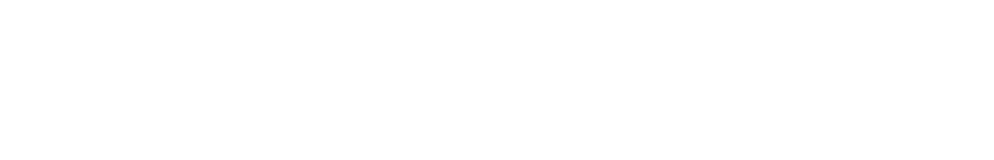
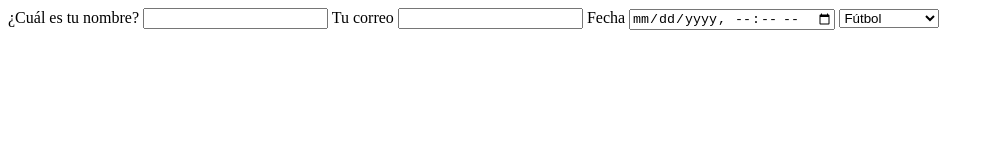
Before and after one commit to emilioc11/repositorio-hola-mundo, a plain HTML site: page TareasSenpai/tareaFormulario.html in a window 1280 px wide. Shown: the whole page, without its empty margins (0-994 px from the left). Drawn offline with Linux system fonts and the light colour scheme.

Commit message:
actualización 14/9

```diff
--- a/TareasSenpai/tareaFormulario.html
+++ b/TareasSenpai/tareaFormulario.html
@@ -4,9 +4,34 @@
     <meta charset="UTF-8">
     <meta http-equiv="X-UA-Compatible" content="IE=edge">
     <meta name="viewport" content="width=device-width, initial-scale=1.0">
-    <title>Document</title>
+    <title>Formulario</title>
 </head>
 <body>
+    <main>
+        <form>
+            <label for="nombre">
+                <!-- la definición de for debe ser igual que el id -->
+                <span>¿Cuál es tu nombre?</span>
+                <!-- la etiqueta de span es un contenedor de línea -->
+                <input type="text" name="nombre" id="nombre">
+            </label>
+            <label for="correo">
+                <span>Tu correo</span>
+                <input type="email" name="correo" id="correo">
+            </label>
+            <label for="calendario">
+                <span>Fecha</span>
+                <input type="datetime-local" name="calendario" id="calendario">
+            </label>
+            <select>
+                <option value="Fútbol">Fútbol</option>
+                <option value="Tenis">Tenis</option>
+                <option value="Rugby">Rugby</option>
+                <option value="Motociclismo">Motociclismo</option>
+                <option value="Ajedrez">Ajedrez</option>
+            </select>
+        </form>
+    </main>
 
 </body>
 </html>
```
Also changed, not shown: Javascript/index.html (+1 -1 lines).
